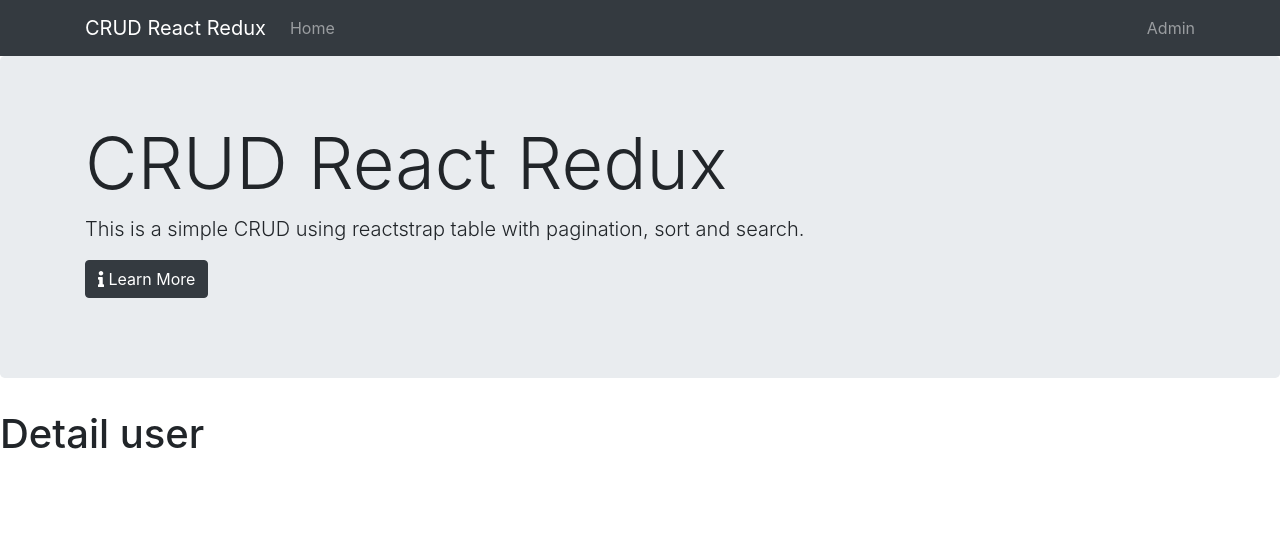
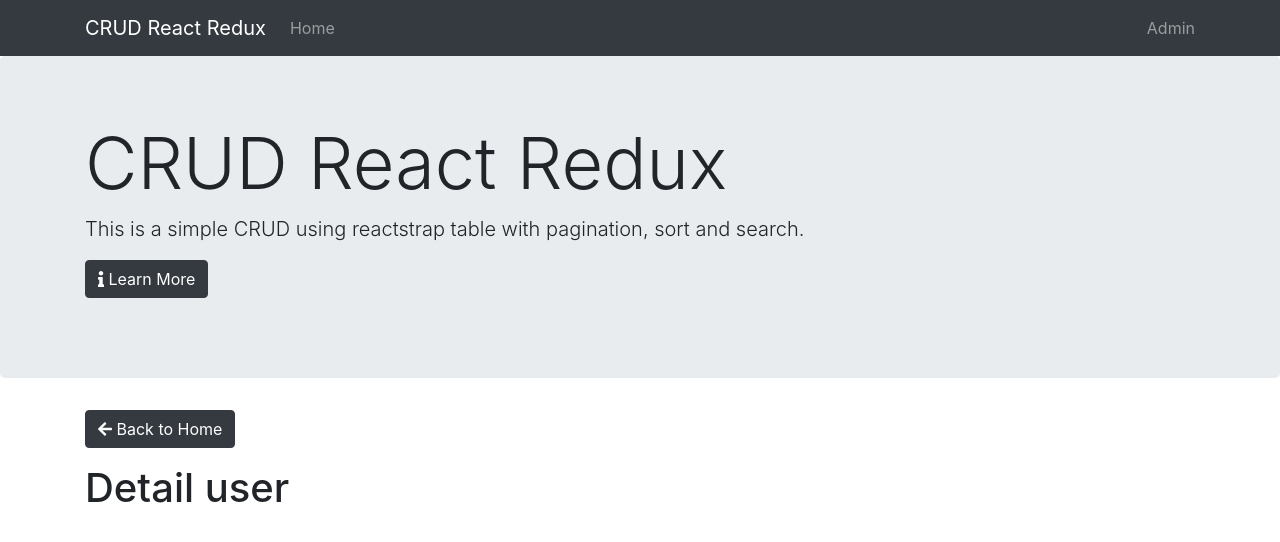
Before and after one commit to sjasminetya/crud-react-redux, a React (Create React App) app: page /detail/1 in a window 1280 px wide. Shown: the top 542 px of the page. Built offline with nearby package versions, Linux system fonts and the light colour scheme.

Commit message:
add router back home

```diff
--- /dev/null
+++ b/src/components/BackComponent.js
@@ -0,0 +1,21 @@
+import React from 'react'
+import { Col, Row, Button } from 'reactstrap'
+import { FontAwesomeIcon } from '@fortawesome/react-fontawesome'
+import { faArrowLeft } from '@fortawesome/free-solid-svg-icons'
+import {Link} from 'react-router-dom'
+
+export const BackComponent = () => {
+    return (
+        <div>
+            <Row className='mb-3'>
+                <Col>
+                    <Link to='/'>
+                        <Button color='dark'>
+                            <FontAwesomeIcon icon={faArrowLeft} /> Back to Home
+                        </Button>
+                    </Link>
+                </Col>
+            </Row>
+        </div>
+    )
+}
--- a/src/containers/CreateUserContainer.js
+++ b/src/containers/CreateUserContainer.js
@@ -1,11 +1,14 @@
 import React, { Component } from 'react'
+import { Container } from 'reactstrap'
+import { BackComponent } from '../components/BackComponent'
 
 export default class CreateUserContainer extends Component {
     render() {
         return (
-            <div>
+            <Container>
+                <BackComponent />
                 <h1>Create user</h1>
-            </div>
+            </Container>
         )
     }
 }
--- a/src/containers/DetailUserContainer.js
+++ b/src/containers/DetailUserContainer.js
@@ -1,11 +1,14 @@
 import React, { Component } from 'react'
+import { Container } from 'reactstrap'
+import { BackComponent } from '../components/BackComponent'
 
 export default class DetailUserContainer extends Component {
     render() {
         return (
-            <div>
+            <Container>
+                <BackComponent />
                 <h1>Detail user</h1>
-            </div>
+            </Container>
         )
     }
 }
--- a/src/containers/EditUserContainer.js
+++ b/src/containers/EditUserContainer.js
@@ -1,11 +1,14 @@
 import React, { Component } from 'react'
+import { Container } from 'reactstrap'
+import { BackComponent } from '../components/BackComponent'
 
 export default class EditUserContainer extends Component {
     render() {
         return (
-            <div>
+            <Container>
+                <BackComponent />
                 <h1>Edit user</h1>
-            </div>
+            </Container>
         )
     }
 }
```
